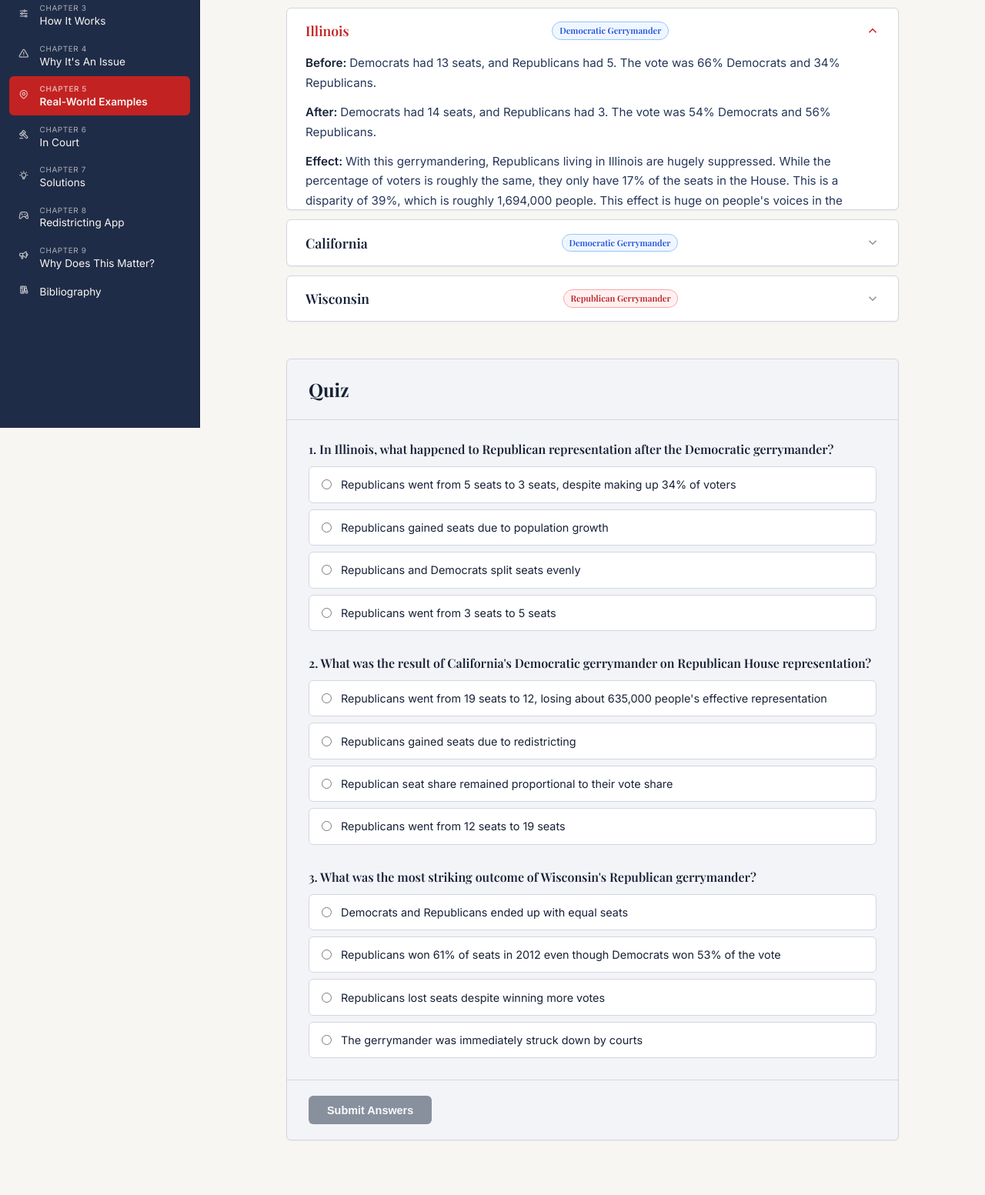
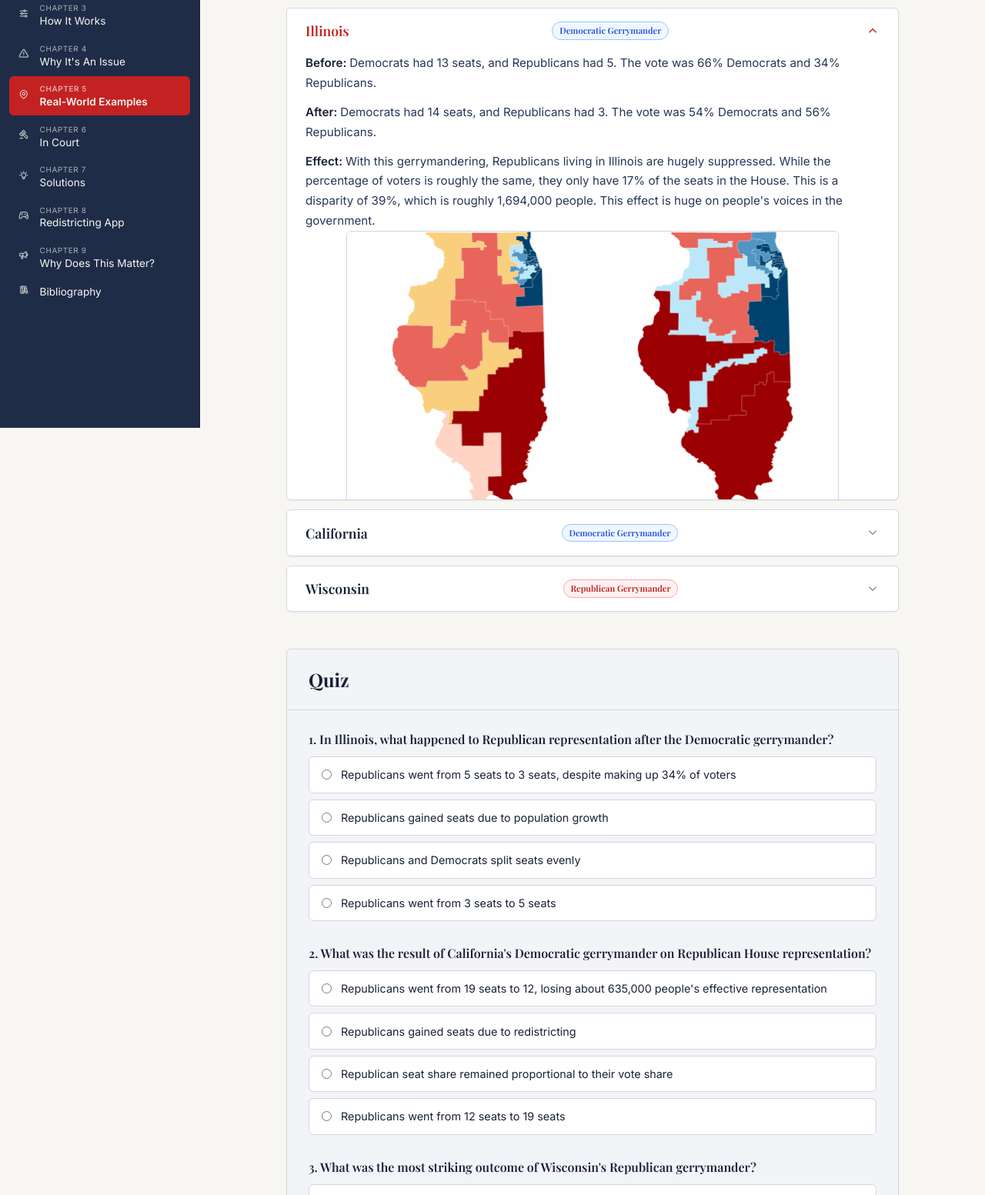
Before and after one commit to jackaaburk/Gerrymandering, a plain HTML site: page real-world-examples.html in a window 1280 px wide. Shown: the part 244-1797 px from the top of the page at 77% size. Drawn offline with nearby package versions, Linux system fonts and the light colour scheme.

Commit message:
added images to slides gng

```diff
--- a/real-world-examples.html
+++ b/real-world-examples.html
@@ -91,6 +91,7 @@
             <p><strong>Before: </strong>Democrats had 13 seats, and Republicans had 5. The vote was 66% Democrats and 34% Republicans.</p>
             <p><strong>After: </strong>Democrats had 14 seats, and Republicans had 3. The vote was 54% Democrats and 56% Republicans.</p>
             <p><strong>Effect: </strong>With this gerrymandering, Republicans living in Illinois are hugely suppressed. While the percentage of voters is roughly the same, they only have 17% of the seats in the House. This is a disparity of 39%, which is roughly 1,694,000 people. This effect is huge on people's voices in the government.</p>
+            <img src="img/illinois.png" alt="Illinois congressional districts before and after gerrymandering" style="width:100%;max-width:640px;display:block;margin:0 auto 1rem;border-radius:6px;border:1px solid var(--border);">
           </div></div>
         </div>
 
@@ -100,6 +101,7 @@
             <p><strong>Before: </strong>Democrats had 34 seats, and Republicans had 19. The vote was 53% Democrats and 47% Republicans.</p>
             <p><strong>After: </strong> Democrats had 40 seats, and Republicans had 12. The vote was 63% Democrats and 37% Republicans.</p>
             <p><strong>Effect: </strong>With this gerrymandering, Republicans living in California had their voices greatly reduced. Their former 35% of seats in the House of Representatives was reduced to 23%. While that does not sound like a lot, 11% of the Republican voters is roughly 635,000 people.</p>
+           <img src="img/california.webp" alt="California congressional districts before and after gerrymandering" style="width:100%;max-width:640px;display:block;margin:0 auto 1rem;border-radius:6px;border:1px solid var(--border);">
           </div></div>
         </div>
 
@@ -109,6 +111,7 @@
             <p><strong>Before: </strong>Democrats had 52 seats, and Republicans had 46. The vote was 55% Democrats and 45% Republicans.</p>
             <p><strong>After: </strong>Democrats had 38 seats, and Republicans had 60. The vote was 43% Democrats and 57% Republicans.</p>
             <p><strong>Effect: </strong>Despite having almost similar vote percentages, the Republicans held 61% of the seats. Due to this, in 2012, when the vote was was 53% Democrats and 47% Republicans, the Republicans still held 61% of the seats, which is clearly not proportional to the vote.</p>
+           <img src="img/wisconsin.png" alt="Wisconsin congressional districts before and after gerrymandering" style="width:100%;max-width:640px;display:block;margin:0 auto 1rem;border-radius:6px;border:1px solid var(--border);">
           </div></div>
         </div>
       </div>
```
